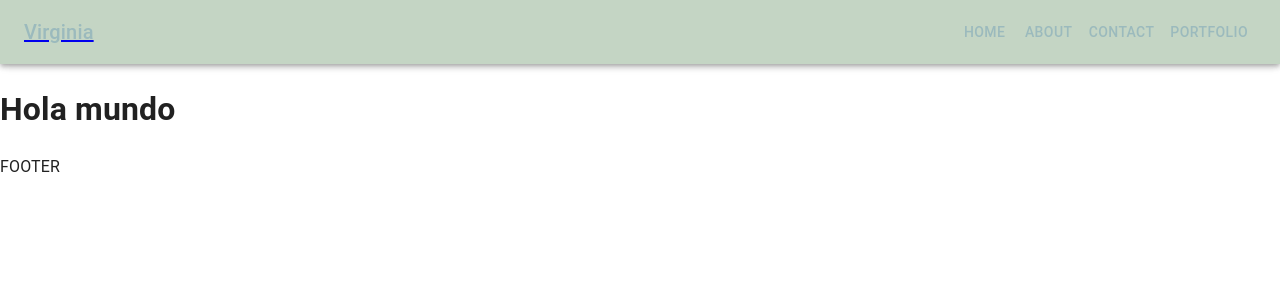
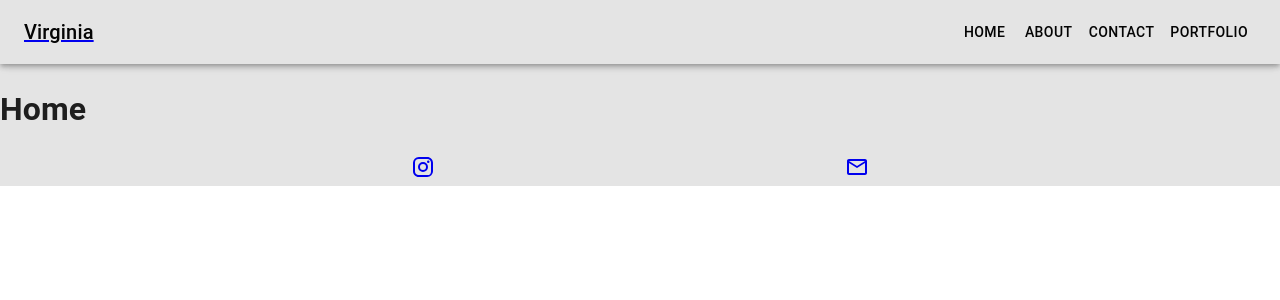
Before and after one commit to vvillb/photoPortfolio, a React (Vite) app: page / in a window 1280 px wide. Shown: the top 300 px of the page. Built offline with nearby package versions, Linux system fonts and the light colour scheme.

Commit message:
black and white theme

```diff
--- a/src/App/pages/HomePage.jsx
+++ b/src/App/pages/HomePage.jsx
@@ -1,12 +1,19 @@
 import React from 'react'
 import Layout from '../../layout/LAyout'
+import { Grid } from '@mui/material'
 
 const HomePage = () => {
   return (
     <Layout>
-    <div>
-      <h1>Hola mundo</h1>
-    </div>
+    <Grid container
+    sx={{
+      backgroundColor:'background.main'
+    }}>
+      <Grid item>
+        <h1>Home</h1>
+      </Grid>
+
+    </Grid>
     </Layout>
   )
 }
--- a/src/components/Footer.jsx
+++ b/src/components/Footer.jsx
@@ -1,10 +1,37 @@
-import React from 'react'
+import { Link } from 'react-router-dom';
+import { Grid } from '@mui/material'
+import InstagramIcon from '@mui/icons-material/Instagram';
+import MailOutlineIcon from '@mui/icons-material/MailOutline';
+
 
 const Footer = () => {
   return (
-    <div>
-      FOOTER
-    </div>
+    <Grid container
+    direction="row"
+    justifyContent="space-evenly"
+    alignItems="center"
+    sx={{
+          backgroundColor:'background.main'
+    }}>
+      <Grid item
+      sx={{
+
+
+      }}>
+        <Link to='https://www.instagram.com/v.villb/'>
+          <InstagramIcon
+          color="inherit"
+          aria-label="instagram"/>
+        </Link>
+      </Grid>
+      <Grid item>
+        <Link to='mailto:virginiavt98@gmail.com'>
+          <MailOutlineIcon
+          color="inherit"
+          aria-label="mail"/>
+        </Link>
+      </Grid>
+    </Grid>
   )
 }
 
--- a/src/components/Navbar.jsx
+++ b/src/components/Navbar.jsx
@@ -20,7 +20,7 @@ const NavBar = () => {
   };
 
   const drawer = (
-    <Grid sx={{ width: 250 }}>
+    <Grid sx={{ width: 250, backgroundColor:'background.main' }}>
       <List>
         {navItems.map((item) => (
           <ListItem key={item.id} disablePadding>
@@ -40,7 +40,7 @@ const NavBar = () => {
       <HideOnScroll>
 
         <AppBar   sx={{maxWidth:'100vw', position: 'fixed', left: 0, right: 0}}>
-          <Toolbar  sx={{textAlign:'left', justifyContent:'space-around'}}>
+          <Toolbar  sx={{textAlign:'left', justifyContent:'space-around',backgroundColor:'background.main'}}>
             <IconButton
               size="large"
               edge="start"
@@ -51,9 +51,10 @@ const NavBar = () => {
             >
               <MenuOutlined />
             </IconButton>
-            <Grid  container justifyContent='flex-start'>
+            <Grid  container justifyContent='flex-start'
+            >
             <Link to='/'  sx={{ flexGrow: 1 }}>
-            <Typography variant="h6" component="div" color="secondary" sx={{ flexGrow: 1 }}>
+            <Typography variant="h6" component="div" color="dark.main"  sx={{ flexGrow: 1 }}>
               Virginia
             </Typography>
             </Link>
@@ -62,10 +63,10 @@ const NavBar = () => {
             <Grid sx={{ display:'flex', justifyContent:'flex-end', flexGrow:1}}>
               {navItems.map((item) => (
                 <Link key={item.id} to={item.path} >
-                <Button key={item.id} color="secondary"
+                <Button key={item.id} color="dark"
                 sx={{
                   ':hover':{
-                    color:'error.main'
+                    color:'background.main'
                   }
                 }}>
                   {item.title}
--- a/src/layout/Layout.jsx
+++ b/src/layout/Layout.jsx
@@ -7,7 +7,8 @@ const Layout = ({children}) => {
   return (
     <Box>
       <NavBar/>
-      <Box>
+      <Box
+     >
         <Toolbar/>
         {children}
       </Box>
--- a/src/theme/AppTheme.jsx
+++ b/src/theme/AppTheme.jsx
@@ -1,10 +1,11 @@
 import {ThemeProvider} from '@emotion/react';
 import {CssBaseline} from '@mui/material';
 import { NeutralTheme } from './NeutralTheme';
+import { BlackAndWhite } from './BlackAndWhite';
 
 const AppTheme = ({children}) => {
   return (
-    <ThemeProvider theme={NeutralTheme}>
+    <ThemeProvider theme={BlackAndWhite}>
       {/* CssBaseline kickstart an elegant, consistent, and simple baseline to build upon. */}
       <CssBaseline/>
         {children}
--- /dev/null
+++ b/src/theme/BlackAndWhite.js
@@ -0,0 +1,17 @@
+import { createTheme } from "@mui/material";
+
+export const BlackAndWhite=createTheme({
+    palette:{
+        primary:{
+            main:'#acacac',
+            darker:'#7e7e7e'
+        },
+       dark:{
+            main:'#040404',
+            gray:'#4f4f4f'
+       },
+        background:{
+            main:'#e4e4e4'
+        }
+    }
+})
```
Also changed, not shown: src/assets/palette.png (added).
